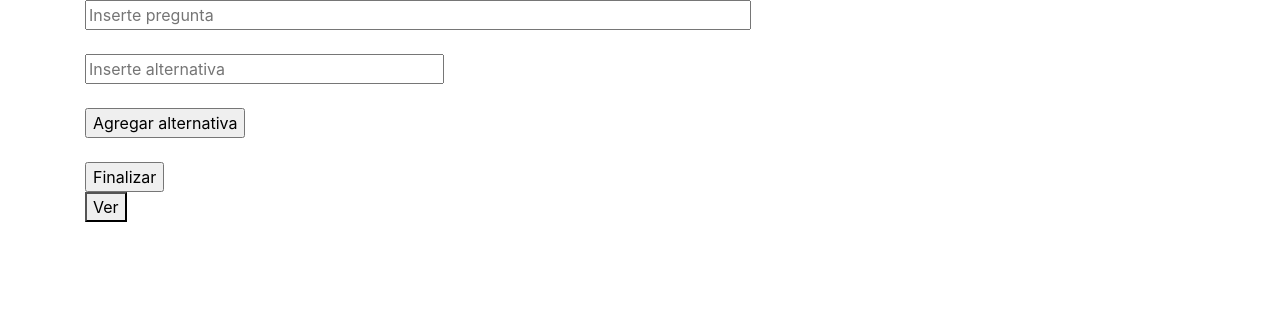
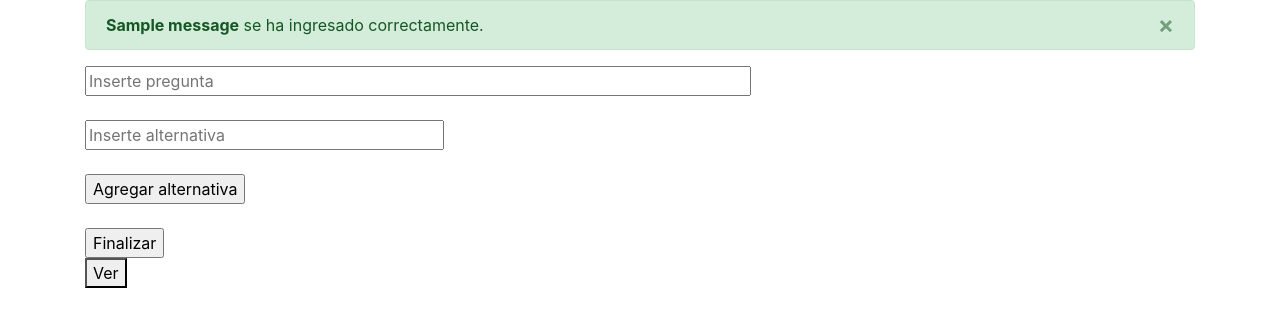
Before and after one commit to jorgejarai/encuestas, a Flask app: template templates/create_questions.html in a window 1280 px wide. Shown: the part 56-383 px from the top of the page. Run offline with Flask 2, Linux system fonts and the light colour scheme; the template is opened without the code that fills it: most values are stand-ins (such as "Sample title", 1, 10 or a date in 2020); one stand-in notice (Sample message) is shown; some libraries are stand-ins or nearby versions.

Commit message:
Alert success survey

```diff
--- a/templates/base.html
+++ b/templates/base.html
@@ -77,6 +77,8 @@
       </form>
     </nav>
 
-    <div class="container">{% block content %} {% endblock %}</div>
+    <div class="container">
+
+    {% block content %} {% endblock %}</div>
   </body>
 </html>
--- a/templates/create_questions.html
+++ b/templates/create_questions.html
@@ -1,4 +1,16 @@
 {% extends 'base.html' %} {% block content %}
+{% with messages = get_flashed_messages() %}
+      {% if messages %}
+        {%for message in messages %}
+        <div class="alert alert-success alert-dismissible fade show" role="alert">
+          <strong>{{message}}</strong> se ha ingresado correctamente.
+          <button type="button" class="close" data-dismiss="alert" aria-label="Close">
+            <span aria-hidden="true">&times;</span>
+          </button>
+        </div>
+        {%endfor%}
+      {%endif%}
+    {% endwith %}
 <form method="POST" onSubmit="handleSubmit(event)">
   <input type="hidden" name="payload" value="" />
   <input type="hidden" name="surveyName" value="{{ name }}" />
```
Also changed, not shown: routes/create_survey.py (+9 -5 lines).
